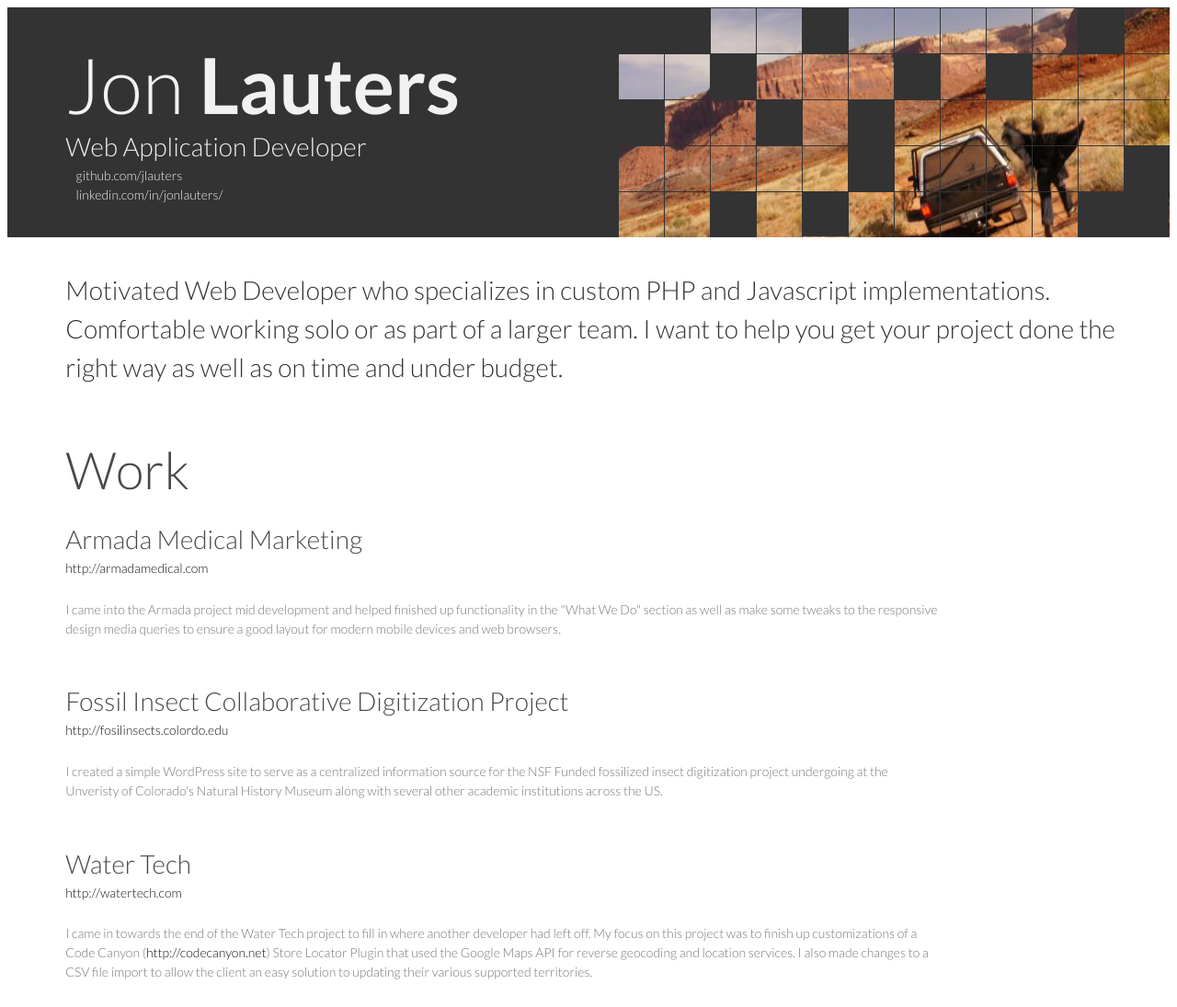
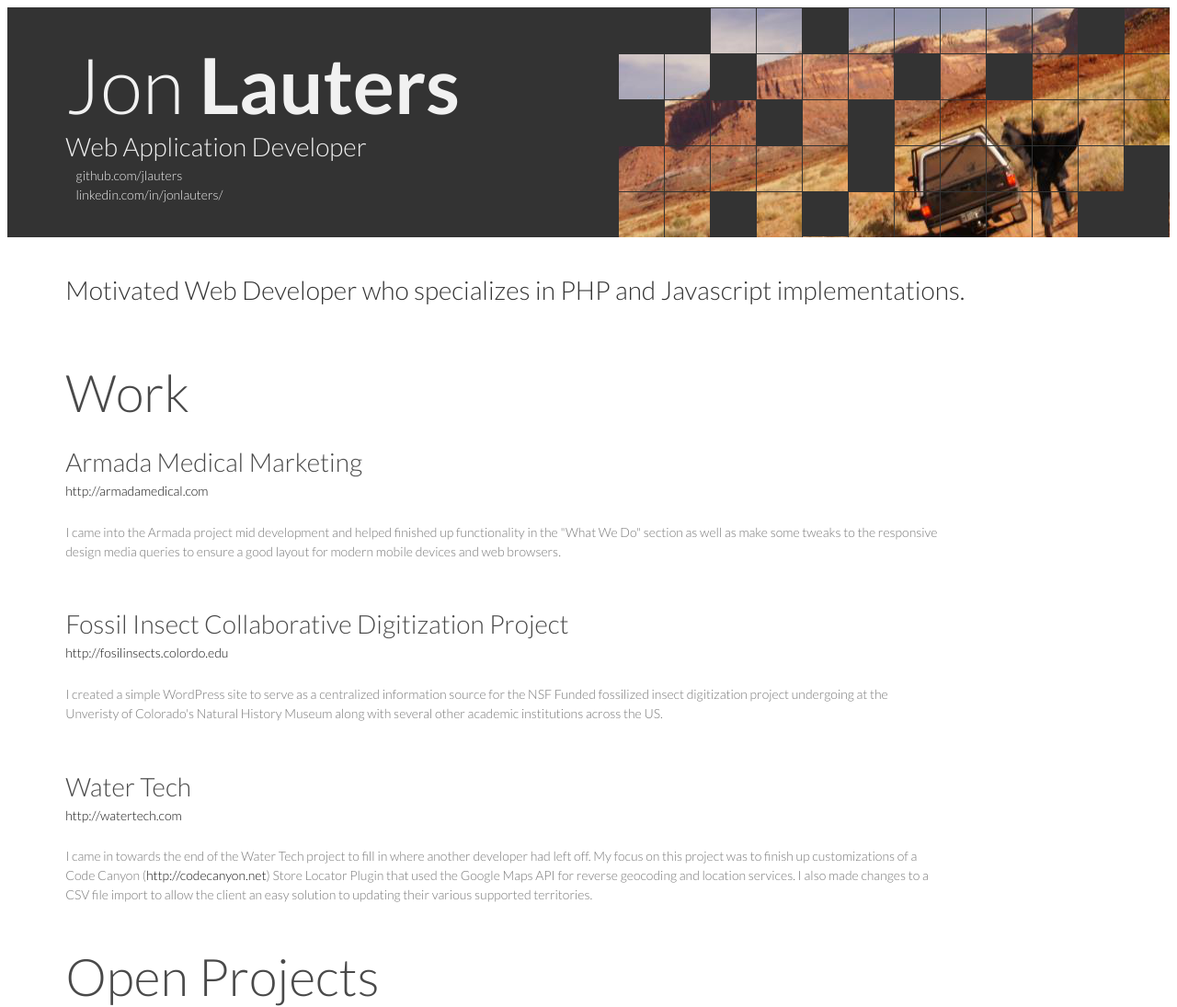
Before and after one commit to jlauters/jlauters.github.io, a plain HTML site: page index.html in a window 1280 px wide. Shown: the top 1095 px of the page at 92% size. Drawn offline with nearby package versions, Linux system fonts and the light colour scheme; no server answers; some icons are missing.

Commit message:
condensed hero message

```diff
--- a/index.html
+++ b/index.html
@@ -33,10 +33,7 @@
       <div class="contents">
 
           <div class="bio">
-              <p>Motivated Web Developer who specializes in custom PHP and Javascript implementations.
-                 Comfortable working solo or as part of a larger team. I want to help you get your project
-                 done the right way as well as on time and under budget.
-              </p>
+              <p>Motivated Web Developer who specializes in PHP and Javascript implementations.</p>
           </div>
 
           <div class="portfolio">
```
